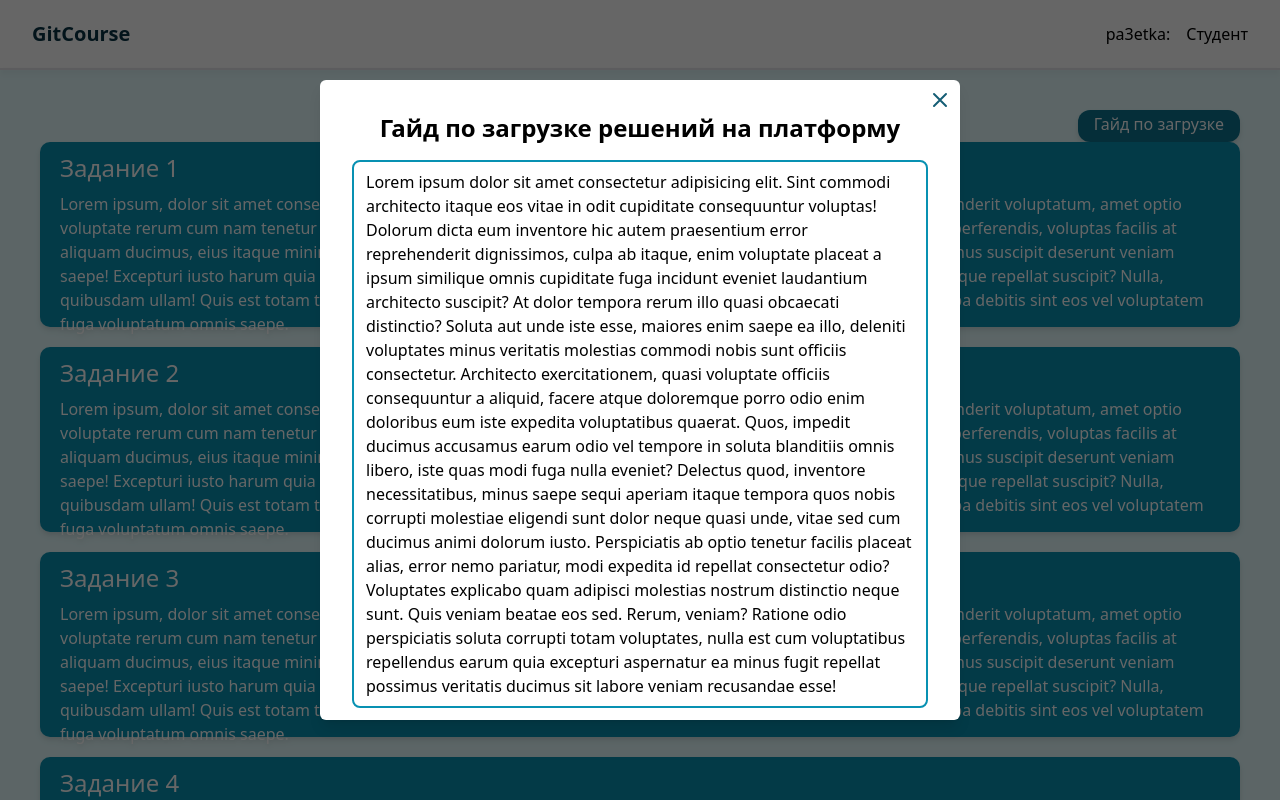
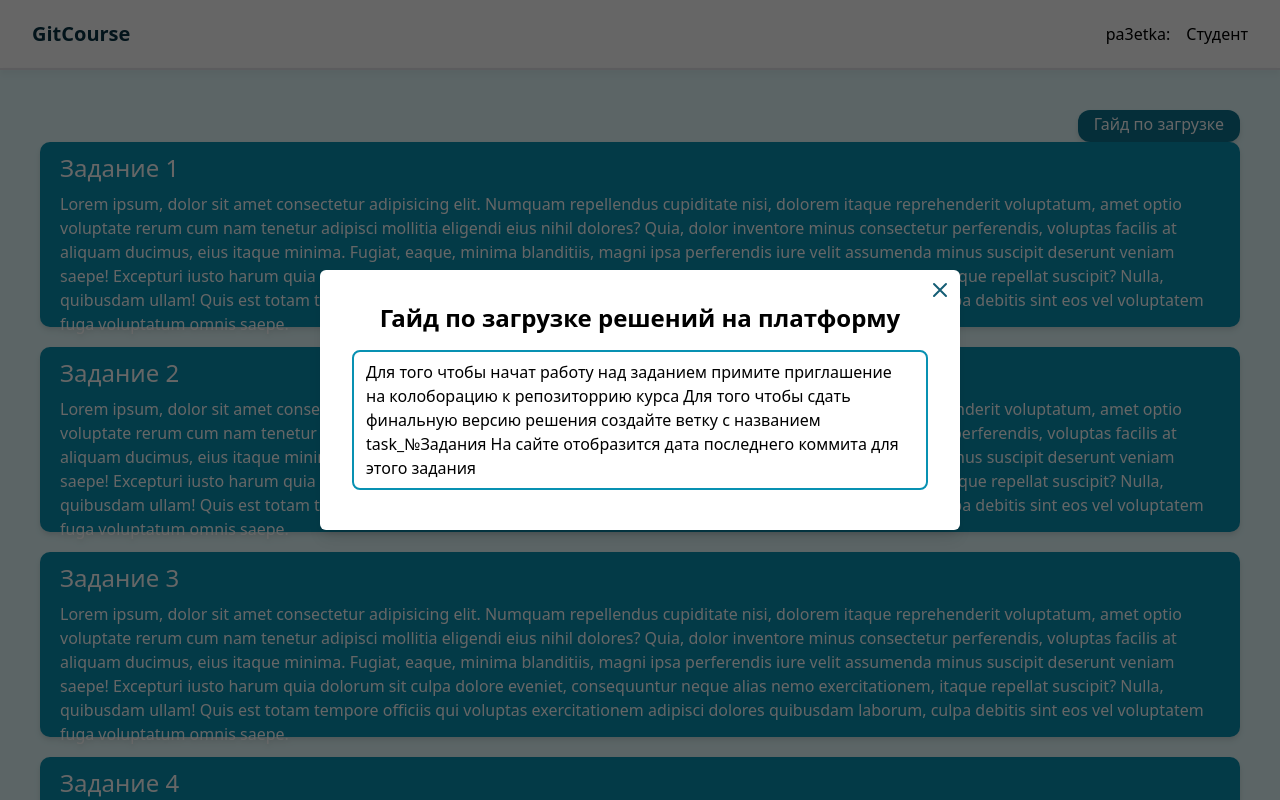
Before and after one commit to nikic2014/HakatonGit, a Vue app in the folder vue-project/: page /courseinfo in a window 1280 px wide. Both pictures are taken after a click on the button "Гайд по загрузке". Shown: the top 800 px of the page. Built offline with nearby package versions, Linux system fonts and the light colour scheme.

Commit message:
функционал оценки

```diff
--- a/vue-project/src/components/Guide.vue
+++ b/vue-project/src/components/Guide.vue
@@ -35,23 +35,9 @@ function closeAddCourse() {
       <form action="">
         <!-- описание -->
         <div class="mb-2 pl-3 pr-3 pt-2 pb-2 border-2 border-cyan-600 rounded-lg w-full">
-          Lorem ipsum dolor sit amet consectetur adipisicing elit. Sint commodi architecto itaque
-          eos vitae in odit cupiditate consequuntur voluptas! Dolorum dicta eum inventore hic autem
-          praesentium error reprehenderit dignissimos, culpa ab itaque, enim voluptate placeat a
-          ipsum similique omnis cupiditate fuga incidunt eveniet laudantium architecto suscipit? At
-          dolor tempora rerum illo quasi obcaecati distinctio? Soluta aut unde iste esse, maiores
-          enim saepe ea illo, deleniti voluptates minus veritatis molestias commodi nobis sunt
-          officiis consectetur. Architecto exercitationem, quasi voluptate officiis consequuntur a
-          aliquid, facere atque doloremque porro odio enim doloribus eum iste expedita voluptatibus
-          quaerat. Quos, impedit ducimus accusamus earum odio vel tempore in soluta blanditiis omnis
-          libero, iste quas modi fuga nulla eveniet? Delectus quod, inventore necessitatibus, minus
-          saepe sequi aperiam itaque tempora quos nobis corrupti molestiae eligendi sunt dolor neque
-          quasi unde, vitae sed cum ducimus animi dolorum iusto. Perspiciatis ab optio tenetur
-          facilis placeat alias, error nemo pariatur, modi expedita id repellat consectetur odio?
-          Voluptates explicabo quam adipisci molestias nostrum distinctio neque sunt. Quis veniam
-          beatae eos sed. Rerum, veniam? Ratione odio perspiciatis soluta corrupti totam voluptates,
-          nulla est cum voluptatibus repellendus earum quia excepturi aspernatur ea minus fugit
-          repellat possimus veritatis ducimus sit labore veniam recusandae esse!
+          Для того чтобы начат работу над заданием примите приглашение на колоборацию к репозиторрию
+          курса Для того чтобы сдать финальную версию решения создайте ветку с названием
+          task_№Задания На сайте отобразится дата последнего коммита для этого задания
         </div>
       </form>
     </div>
```
